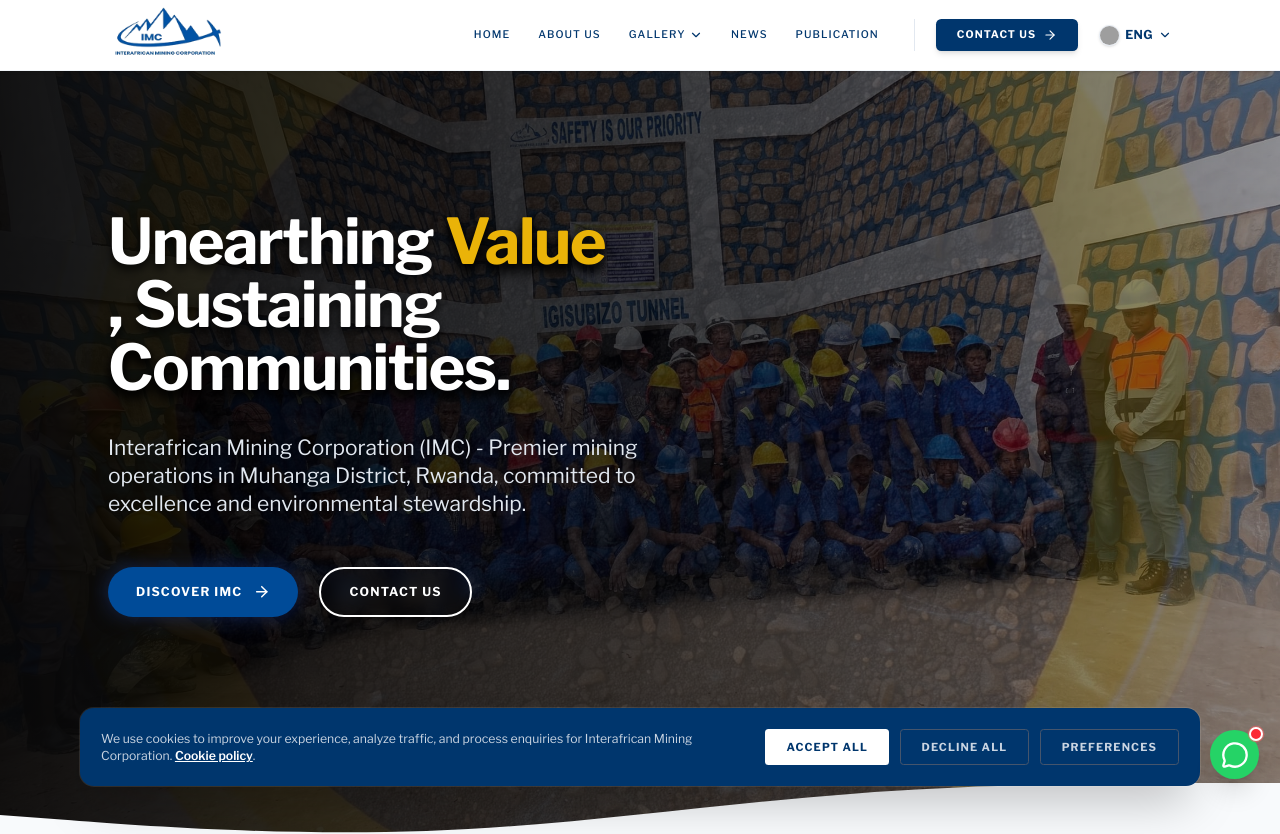
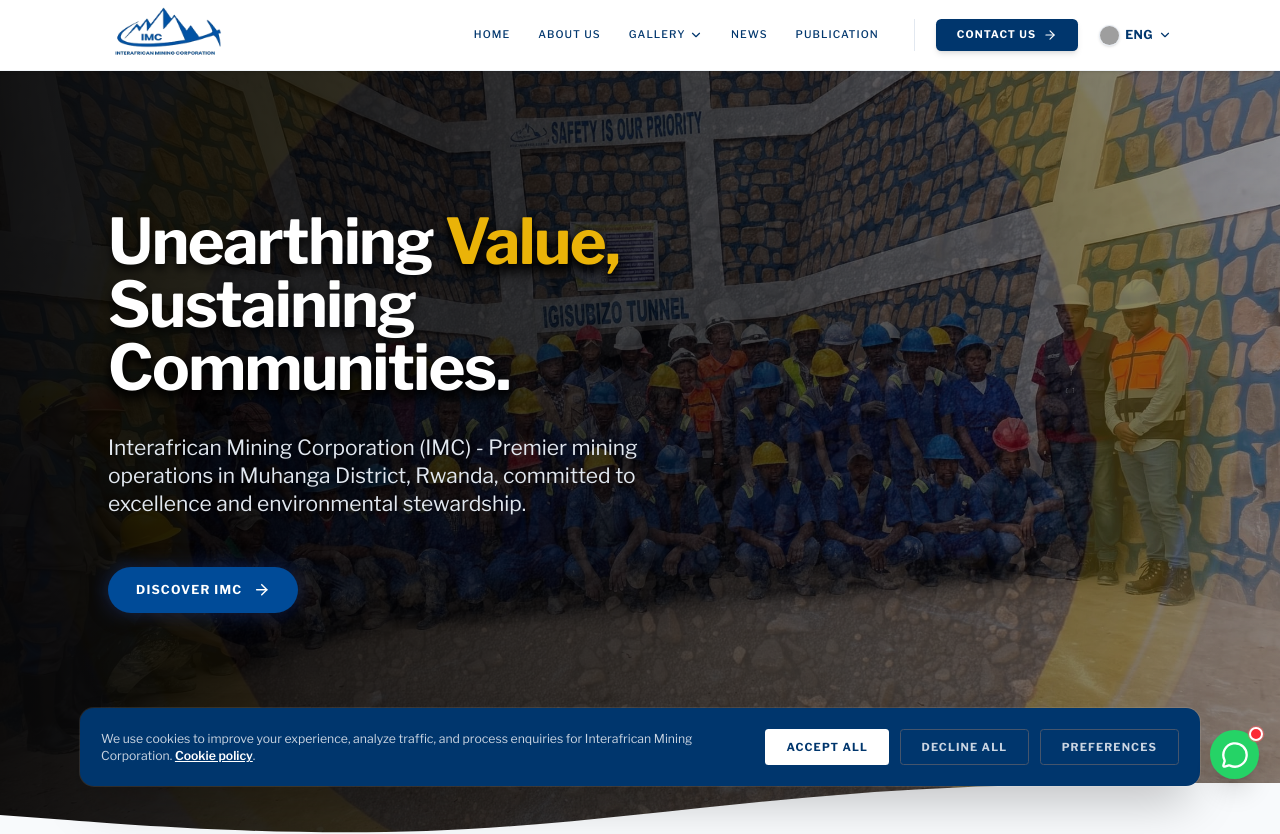
Before and after one commit to iragena25egide/imc_web, a Next.js app: page /cookie-policy in a window 1280 px wide. Shown: the top 834 px of the page. Built offline with nearby package versions, Linux system fonts and the light colour scheme; grey boxes are pictures that could not be loaded.

Commit message:
Fix hero text wrapping and remove secondary Contact button

```diff
--- a/src/components/sections/Hero.tsx
+++ b/src/components/sections/Hero.tsx
@@ -66,10 +66,10 @@
           >
             {dict?.title_part1 || "Unearthing "}
             <span className="text-imc-gold drop-shadow-[0_5px_5px_rgba(0,0,0,0.8)]">
-              {dict?.title_highlight1 || "Value"}
+              {dict?.title_highlight1 || "Value,"}
             </span>
             <br className="hidden md:block" />
-            {dict?.title_part2 || ", Sustaining "}
+            {dict?.title_part2 || "Sustaining "}
             <span className="text-white drop-shadow-[0_5px_5px_rgba(0,0,0,0.8)]">
               {dict?.title_highlight2 || "Communities."}
             </span>
@@ -98,12 +98,6 @@
               {dict?.cta_primary || "Discover IMC"}
               <ArrowRight className="ml-2 md:ml-3 h-4 w-4 md:h-5 md:w-5" />
             </a>
-            <a
-              href={`/${lang}/contact`}
-              className="inline-flex items-center justify-center px-6 py-3 md:px-8 md:py-4 text-xs md:text-sm font-bold tracking-widest uppercase text-white bg-transparent border-2 border-white hover:bg-white/10 rounded-full transition-all duration-300 shadow-md backdrop-blur-sm"
-            >
-              {dict?.cta_secondary || "Contact Us"}
-            </a>
           </motion.div>
         </div>
       </div>
--- a/src/dictionaries/en.json
+++ b/src/dictionaries/en.json
@@ -18,8 +18,8 @@
   },
   "hero": {
     "title_part1": "Unearthing ",
-    "title_highlight1": "Value",
-    "title_part2": ", Sustaining ",
+    "title_highlight1": "Value,",
+    "title_part2": "Sustaining ",
     "title_highlight2": "Communities.",
     "subtitle": "Interafrican Mining Corporation (IMC) - Premier mining operations in Muhanga District, Rwanda, committed to excellence and environmental stewardship.",
     "cta_primary": "Discover IMC",
--- a/src/dictionaries/rw.json
+++ b/src/dictionaries/rw.json
@@ -18,8 +18,8 @@
   },
   "hero": {
     "title_part1": "Gushaka ",
-    "title_highlight1": "Agaciro",
-    "title_part2": ", Guteza Imbere ",
+    "title_highlight1": "Agaciro,",
+    "title_part2": "Guteza Imbere ",
     "title_highlight2": "Abaturage.",
     "subtitle": "Interafrican Mining Corporation (IMC) - Ubucukuzi bw'amabuye y'agaciro bw'indashyikirwa mu Karere ka Muhanga, u Rwanda, bwiyemeje gukora neza no kurengera ibidukikije.",
     "cta_primary": "Menya IMC",
```
